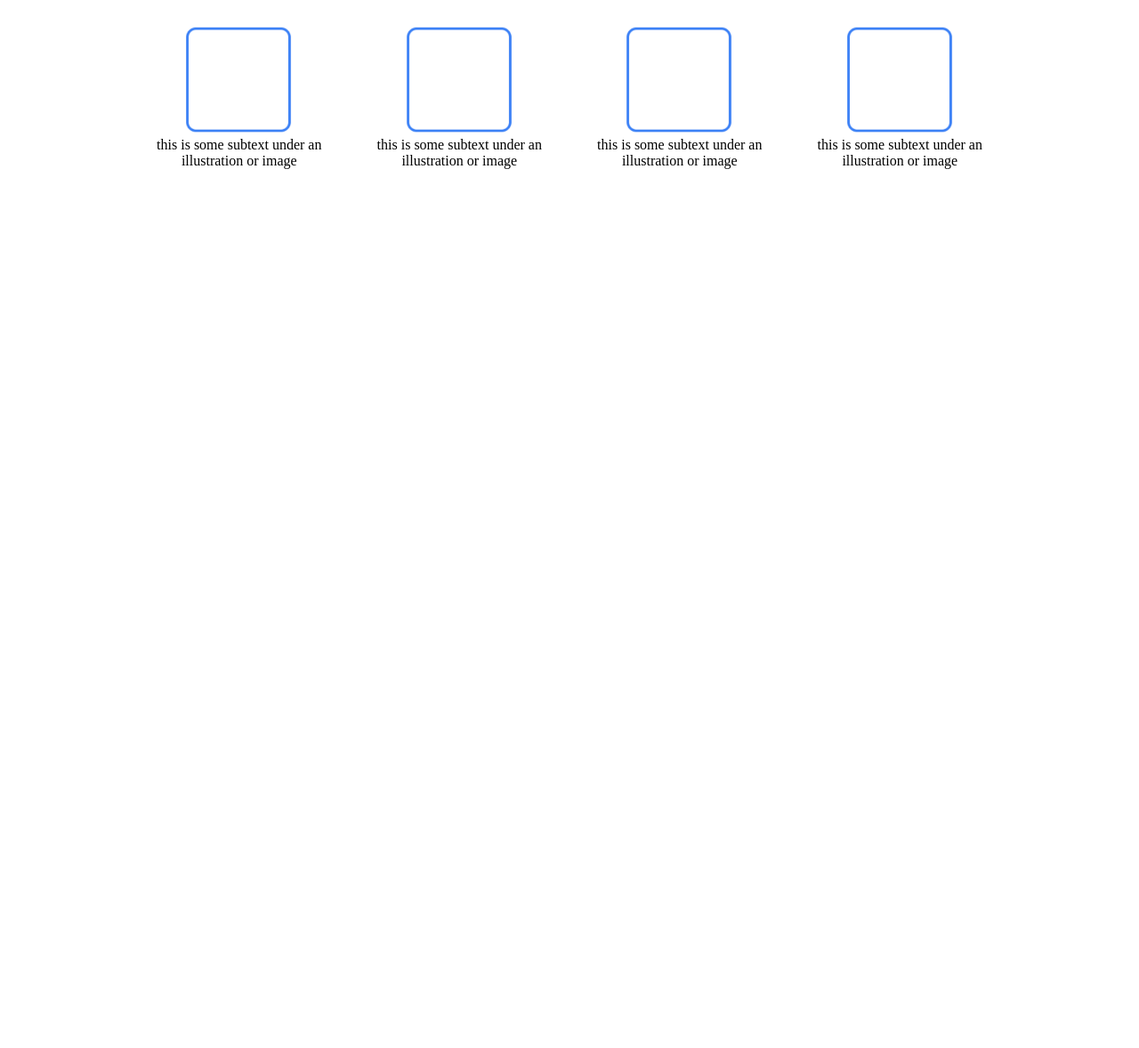
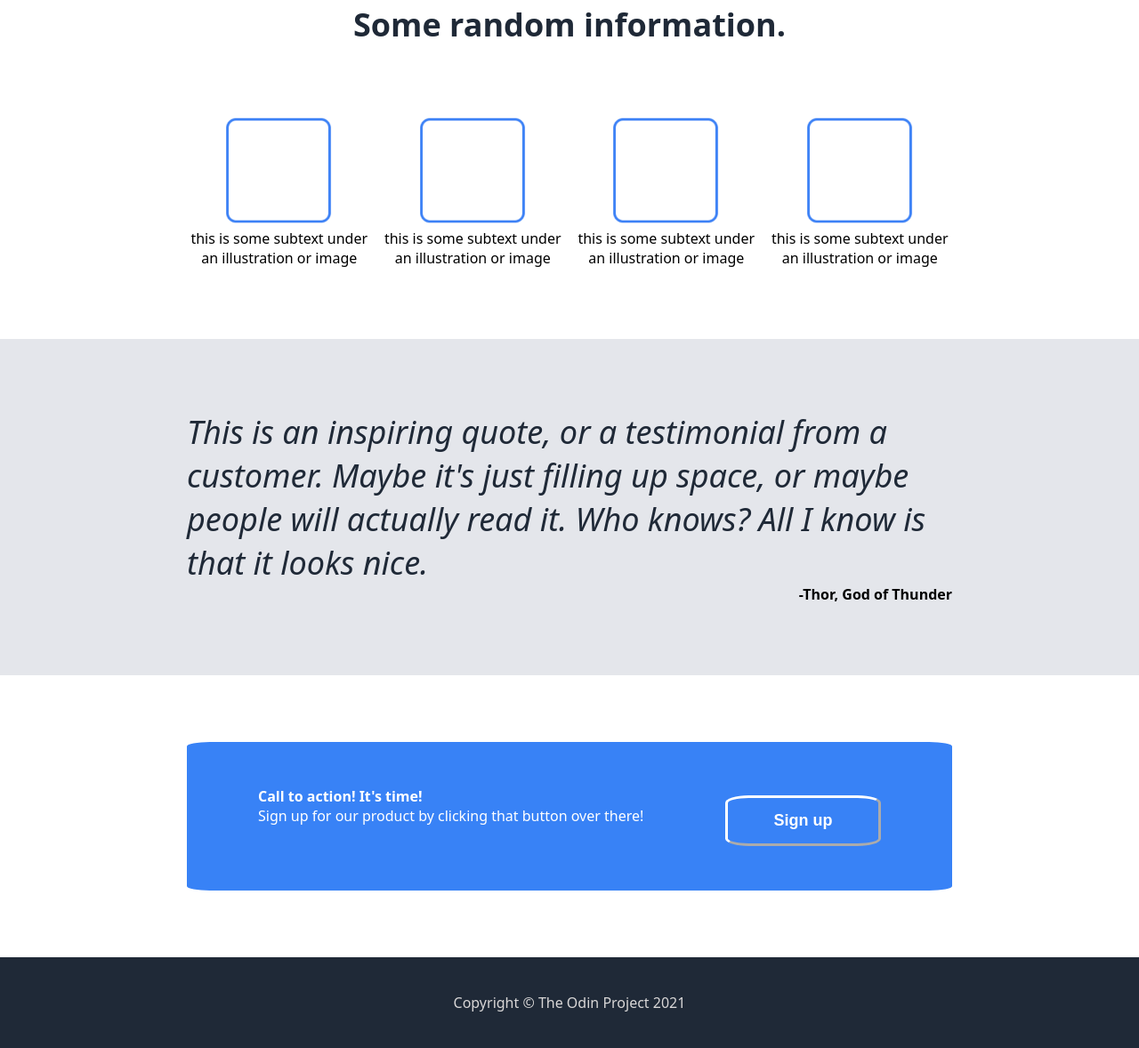
Before and after one commit to monica-c-25/odin-landing-page, a plain HTML site: page index.html in a window 1280 px wide. Shown: the part 671-1849 px from the top of the page at 89% size. Before the commit the page ends 1011 px from the top, so only its background shows below. Drawn offline with Linux system fonts and the light colour scheme.

Commit message:
Create quote, call to action, and footer sections

```diff
--- a/index.html
+++ b/index.html
@@ -26,7 +26,7 @@
             <div class="sub-text">This website has some subtext that goes here under the main title. It's a smaller font and the color is lower contrast</div>
             <button>Sign Up</button>
         </div>
-        <img src="placeholder.png" alt="placeholder" height="205.5px">
+        <img src="placeholder.png" alt="placeholder" width= 500px>
         </div>
     </div>
 
@@ -55,7 +55,25 @@
                 <div>this is some subtext under an illustration or image</div>
             </div>
         </div>
+    </div>
 
 
-    </body>
+    <div class="third-section">
+        <div class="quote">This is an inspiring quote, or a testimonial from a customer. Maybe it's just filling up space, or maybe people will actually read it. Who knows? All I know is that it looks nice.</div>
+        <div class="author">-Thor, God of Thunder</div>
+    </div>
+
+    <div class="fourth-section">
+        <div class="left-two">
+            <div class="call">Call to action! It's time!</div>
+            <div class="call-sub">Sign up for our product by clicking that button over there!</div>
+        </div>
+        <button>Sign up</button>
+    </div>
+
+
+    <footer>
+        <div>Copyright © The Odin Project 2021</div>
+    </footer>
+
 </html>
--- a/styles.css
+++ b/styles.css
@@ -1,15 +1,16 @@
 body {
     margin: 0px;
+    font-family: system-ui, -apple-system, BlinkMacSystemFont, 'Segoe UI', Roboto, Oxygen, Ubuntu, Cantarell, 'Open Sans', 'Helvetica Neue', sans-serif;
 }
 
 .first-section {
-    padding: 150px;
+    padding: 210px;
     background-color: #1F2937;
-    padding-top: 20px;
+    padding-top: 10px;
     overflow: hidden;
-    font-family: Impact, Haettenschweiler, 'Arial Narrow Bold', sans-serif;
     display: flex;
     flex-direction: column;
+    padding-bottom: 180px;
 }
 
 .header {
@@ -23,11 +24,12 @@ body {
 .logo {
     font-size: 24px;
     color: #F9FAF8;
+    font-weight: bold;
 }
 
 .links {
     font-size: 18px;
-    color: #E5E7EB;
+    color: #e4e6eb;
 }
 
 ul{
@@ -46,29 +48,31 @@ li *{
 }
 
 .left {
-    margin-right: 10px;
+    margin-right: 40px;
 }
 
 .main-text {
     font-size: 48px;
     font-weight: bolder;
-    color: #F9FAF8
+    color: #F9FAF8;
+    font-weight: bolder;
 }
 
 .sub-text {
     font-size: 18px;
-    color: #E5E7EB;
+    color: #e4e6eb;
 }
 
 button {
     background-color: #3882f6;
     color: white;
     border-radius: 15%;
-    width: 20%;
-    height: 15%;
+    width: 25%;
+    height: 20%;
     outline: #3882f6;
     margin-top: 10px;
     font-weight: bold;
+    font-size: large;
 }
 
 .second-section {
@@ -76,8 +80,9 @@ button {
     flex-direction: column;
     background-color: white;
     margin-top: 80px;
-    padding: 150px;
+    padding: 210px;
     padding-top: 0px;
+    padding-bottom: 80px;
 }
 
 .info-header{
@@ -97,3 +102,59 @@ button {
 .container {
     text-align: center;
 }
+
+.third-section {
+    background-color: #e4e6eb;
+    padding: 210px;
+    padding-top: 80px;
+    padding-bottom: 80px;
+}
+
+.quote {
+    font-size: 36px;
+    font-style: italic;
+    color: #1F2937;
+    font-weight: lighter;
+}
+
+.author {
+    text-align: right;
+    font-weight: bold;
+}
+
+.fourth-section {
+    background-color: #3882f6;
+    margin: 210px;
+    display: flex;
+    justify-content: space-between;
+    padding: 50px;
+    padding-left: 80px;
+    padding-right: 80px;
+    border-radius: 3%;
+    margin-top: 75px;
+    margin-bottom: 75px;
+}
+
+.call {
+    color: white;
+    font-weight: bold;
+}
+
+.call-sub {
+    color: white;
+    font-weight: lighter;
+}
+
+.fourth-section button {
+    border-width: 3px;
+    border-color: white;
+    padding: 15px 20px;
+    font-size: large;
+}
+
+footer {
+    background-color: #1F2937;
+    padding: 40px;
+    color: rgb(217, 215, 215);
+    text-align: center;
+}
```
Lines whose indentation alone changed are shown as unchanged.
